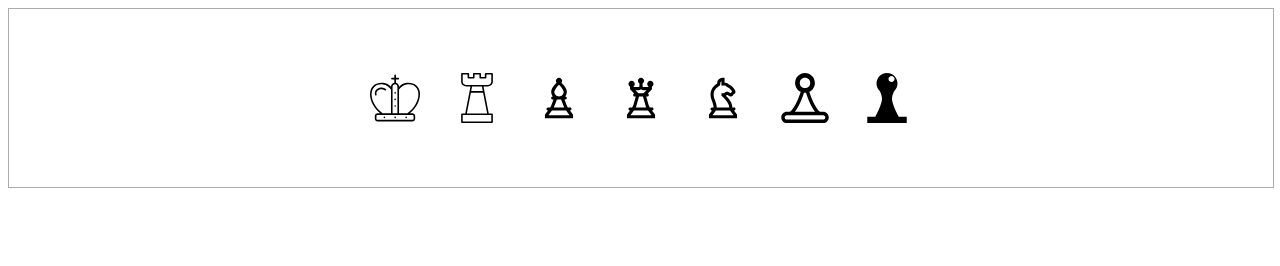
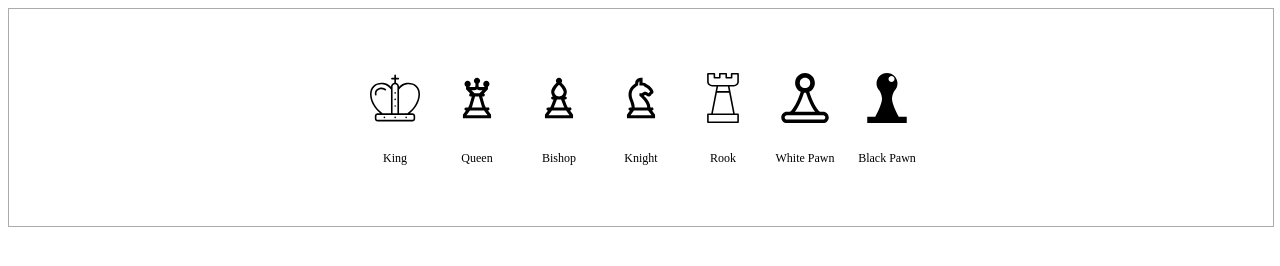
Before and after one commit to musayuksel/Chess-move-validator, a website with bundled scripts: page GUI/index.html in a window 1280 px wide. Built offline with nearby package versions, Linux system fonts and the light colour scheme.

Commit message:
Style for piece selector

```diff
--- a/GUI/htmlHandler.js
+++ b/GUI/htmlHandler.js
@@ -94,13 +94,10 @@ function drawBoard() {
     eachSquare.id = `${row}`;
     eachSquare.addEventListener('click', (e) => {
       const clickedSquare = e.target;
-      console.log({ pieceMoves, selectedPiece, selectedColour });
-      // const possibleMoves = movesOfRook(e.target.id, 'white');
       const possibleMoves = pieceMoves[selectedPiece](
         e.target.id,
         selectedColour
       );
-      console.log(possibleMoves);
       // DELETE PREVIOUS MOVES
       const oldChoice = document.getElementsByClassName('can-move');
       const oldSelected = document.getElementsByClassName('selected');
--- a/GUI/index.html
+++ b/GUI/index.html
@@ -11,13 +11,33 @@
 </head>
 <body>
     <section class='piece-container'>
-        <img id='king' class='piece' src="./king.svg" alt="king">
-        <img id='rook' class='piece' src="./rook.svg" alt="rook">
-        <img id='bishop' class='piece' src="./bishop.svg" alt="bishop">
-        <img id='queen' class='piece' src="./queen.svg" alt="queen">
-        <img id='knight' class='piece' src="./knight.svg" alt="knight">
-        <img id='white-pawn' class='piece' src="./white-pawn.svg" alt="white pawn">
-        <img id='black-pawn' class='piece' src="./black-pawn.svg" alt="black pawn">
+       <article>
+           <img id='king' class='piece' src="./king.svg" alt="king">
+           <p>King</p>
+        </article>
+        <article>
+            <img id='queen' class='piece' src="./queen.svg" alt="queen">
+            <p>Queen</p>
+        </article>
+        <article>
+            <img id='bishop' class='piece' src="./bishop.svg" alt="bishop">
+            <p>Bishop</p>
+        </article>
+        <article>
+            <img id='knight' class='piece' src="./knight.svg" alt="knight">
+            <p>Knight</p>
+        </article>
+        <article>
+            <img id='rook' class='piece' src="./rook.svg" alt="rook">
+            <p>Rook</p>
+        </article>
+        <article>
+            <img id='white-pawn' class='piece' src="./white-pawn.svg" alt="white pawn">
+            <p>White Pawn</p>
+        </article>
+        <article>
+            <img id='black-pawn' class='piece' src="./black-pawn.svg" alt="black pawn">
+            <p>Black Pawn</p>
     </section>
     <section id='board' class='chess-board'></section>
     <script type='module' src="./htmlHandler.js" ></script>
--- a/GUI/style.css
+++ b/GUI/style.css
@@ -15,9 +15,16 @@
   justify-content: center;
   align-items: center;
   flex-wrap: wrap;
+  font-size: 12px;
+  height: 100%;
   width: 100%;
-  height: 100%;
   padding: 3rem 0;
+}
+.piece-container article{
+    display: flex;
+    flex-direction: column;
+    justify-content: center;
+    align-items: center;
 }
 .piece {
   cursor: pointer;
```
